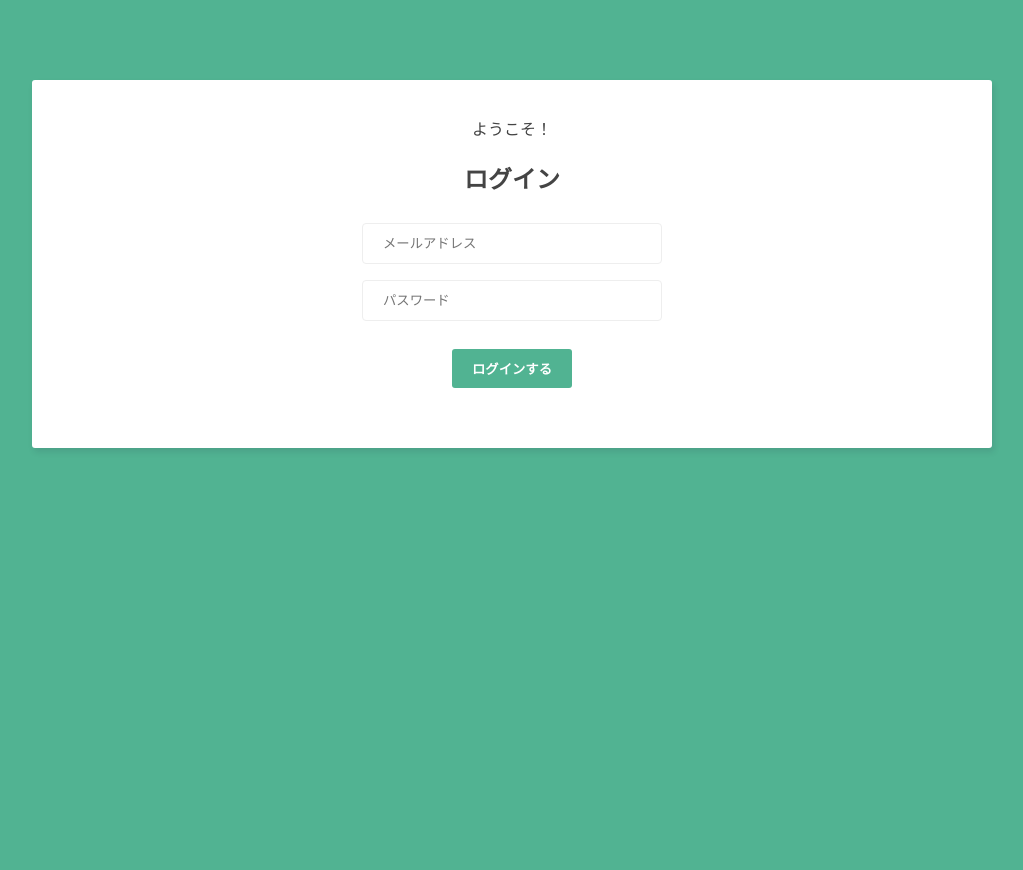
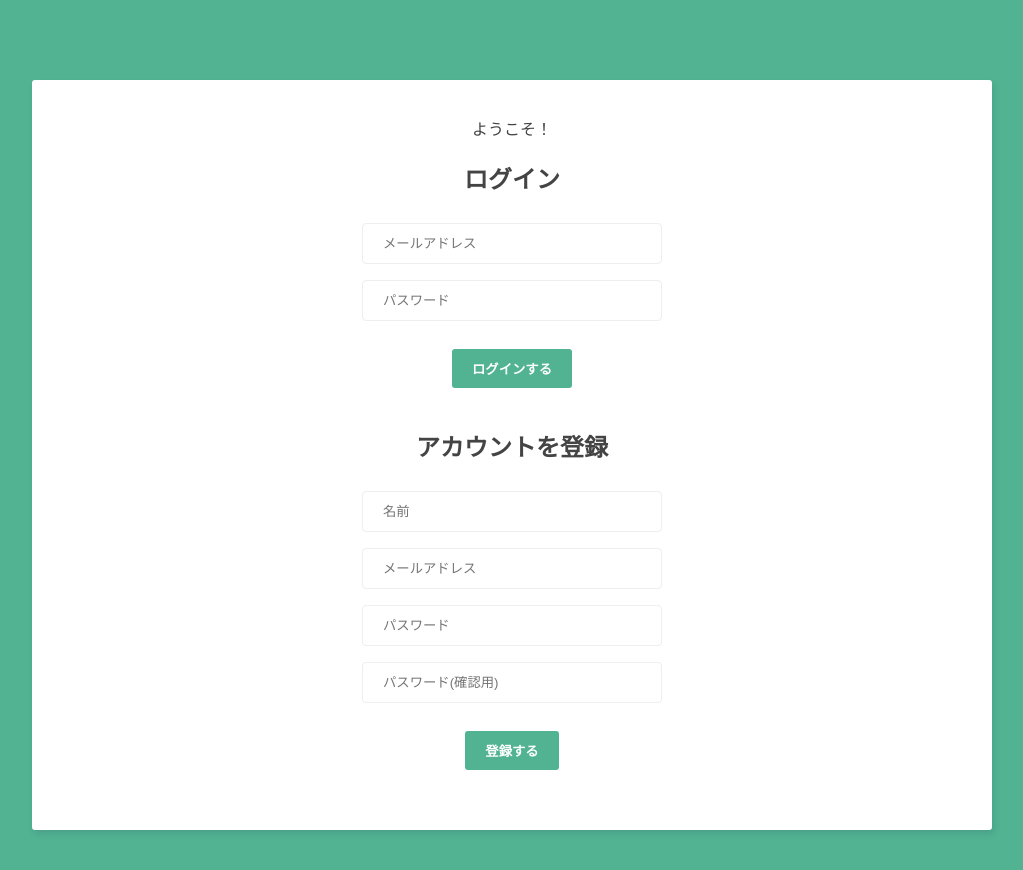
Before and after one commit to mskk3215/realtime-chat-with-rails-vue, a Vue app in the folder frontend/: page / in a window 1280 px wide. Shown: the top 870 px of the page, without its empty margins (128-1151 px from the left). Before the commit the page ends 800 px from the top, so only its background shows below. Built offline with nearby package versions, Linux system fonts and the light colour scheme.

Commit message:
feat: Add SignupForm

```diff
--- /dev/null
+++ b/frontend/src/components/SignupForm.vue
@@ -0,0 +1,40 @@
+<template>
+  <div>
+    <h2>アカウントを登録</h2>
+    <form>
+      <input type="text" required placeholder="名前" v-model="name" />
+      <input
+        type="email"
+        required
+        placeholder="メールアドレス"
+        v-model="email"
+      />
+      <input
+        type="password"
+        required
+        placeholder="パスワード"
+        v-model="password"
+      />
+      <input
+        type="password"
+        required
+        placeholder="パスワード(確認用)"
+        v-model="passwordConfirmation"
+      />
+      <button>登録する</button>
+    </form>
+  </div>
+</template>
+
+<script>
+export default {
+  data() {
+    return {
+      name: '',
+      email: '',
+      password: '',
+      passwordConfirmation: '',
+    };
+  },
+};
+</script>
--- a/frontend/src/views/Welcome.vue
+++ b/frontend/src/views/Welcome.vue
@@ -2,15 +2,18 @@
   <div class="container welcome">
     <p>ようこそ！</p>
     <LoginForm />
+    <SignupForm />
   </div>
 </template>
 
 <script>
 import LoginForm from '../components/LoginForm.vue';
+import SignupForm from '../components/SignupForm.vue';
 
 export default {
   components: {
     LoginForm,
+    SignupForm,
   },
 };
 </script>
```
